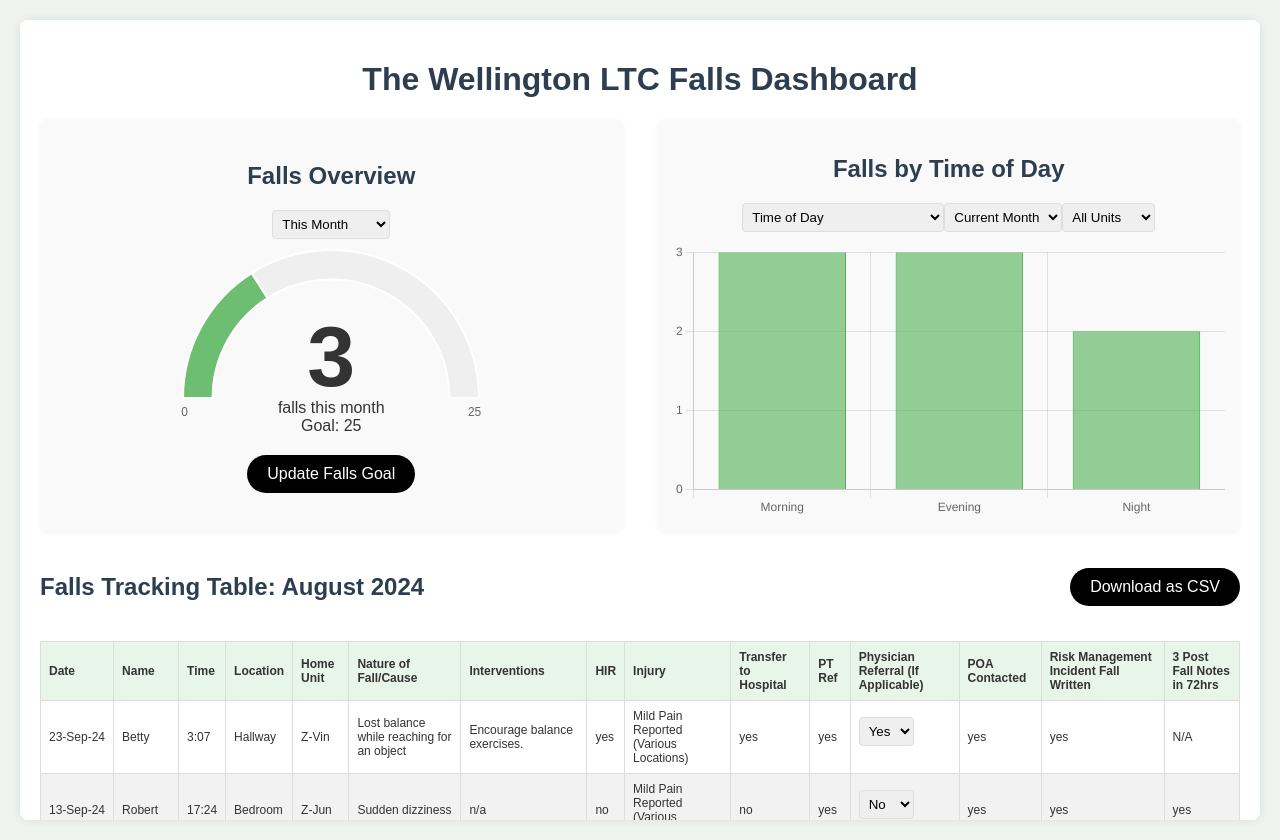
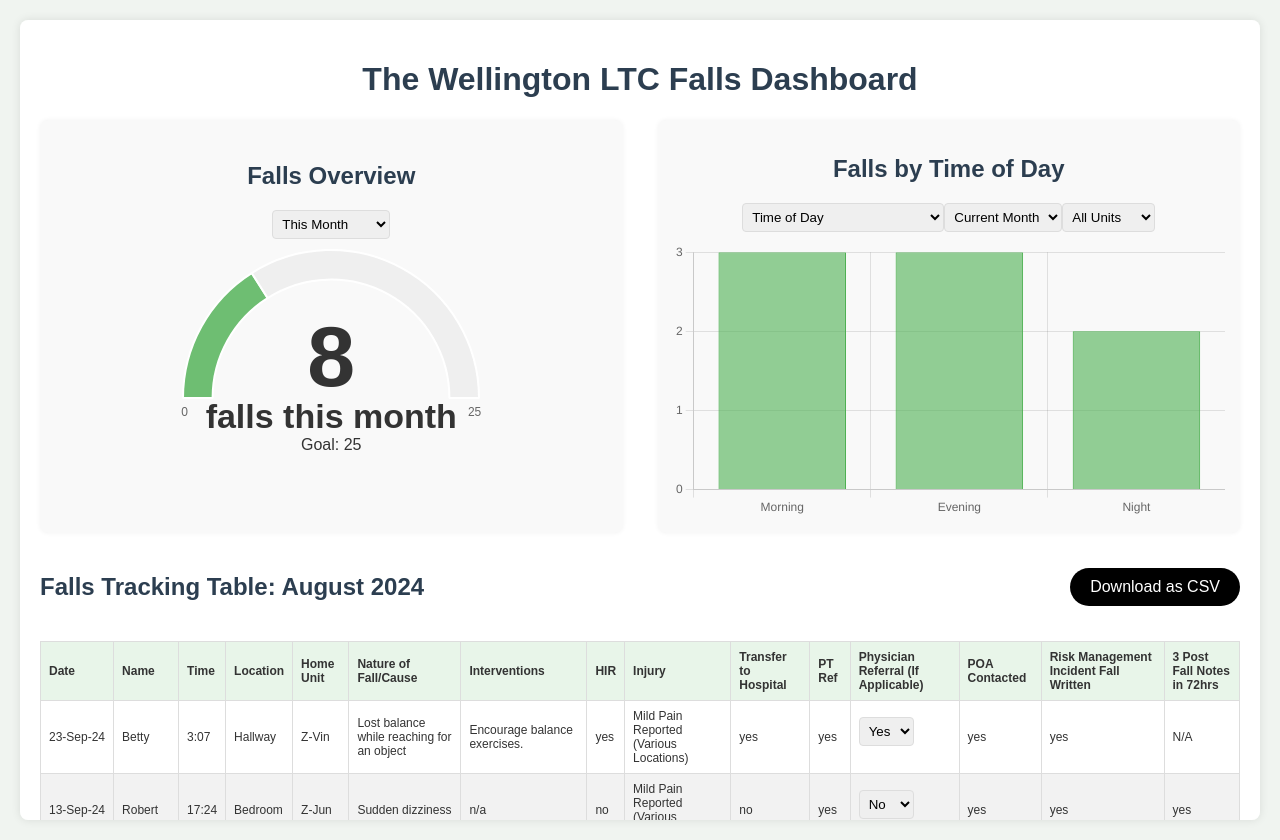
Before and after one commit to WayneWei228/demo-dashboard, a React (Create React App) app: page /dashboard in a window 1280 px wide. Built offline with nearby package versions, Linux system fonts and the light colour scheme; no server answers; the HTML template or start-up script is replaced by a standard one; a web font is replaced by a local one.

Commit message:
feat: responsive goal value and delete goal setting feature

```diff
--- a/src/pages/Dashboard.js
+++ b/src/pages/Dashboard.js
@@ -7,14 +7,27 @@ import * as XLSX from 'xlsx/xlsx.mjs';
 import { useNavigate } from 'react-router-dom';
 import 'reactjs-popup/dist/index.css';
 import { threeData } from '../data/TableData';
-import { sampleData } from '../data/sampleData';
 import csvFile from '../data/demo.csv';
 import * as Papa from 'papaparse';
 import { saveAs } from 'file-saver';
 
 export default function Dashboard() {
-  console.log('Dashboard component rendered');
-
+  function expandedLog(item, maxDepth = 100, depth = 0) {
+    if (depth > maxDepth) {
+      console.log(item);
+      return;
+    }
+    if (typeof item === 'object' && item !== null) {
+      Object.entries(item).forEach(([key, value]) => {
+        console.group(key + ' : ' + typeof value);
+        expandedLog(value, maxDepth, depth + 1);
+        console.groupEnd();
+      });
+    } else {
+      console.log(item);
+    }
+  }
+  // console.log('dashboard re-rendered');
   const navigate = useNavigate();
   const months = [
     'January',
@@ -32,22 +45,17 @@ export default function Dashboard() {
   ];
 
   // State variables
-  const [threeMonthData, setThreeMonthData] = useState(threeData);
+  const threeMonthData = threeData;
+  // const [threeMonthData, setThreeMonthData] = useState(threeData);
   const [tableData, setTableData] = useState([]);
 
   const [goal, setGoal] = useState(25);
   const [gaugeChartData, setGaugeChartData] = useState({
-    datasets: [
-      {
-        data: [0, 20],
-        backgroundColor: ['rgba(76, 175, 80, 0.8)', 'rgba(200, 200, 200, 0.2)'],
-        circumference: 180,
-        rotation: 270,
-      },
-    ],
+    labels: [],
+    datasets: [],
   });
 
-  const [gaugeChartOptions, setGaugeChartOptions] = useState({
+  const gaugeChartOptions = {
     responsive: true,
     maintainAspectRatio: false,
     cutout: '80%',
@@ -55,13 +63,24 @@ export default function Dashboard() {
       tooltip: { enabled: false },
       legend: { display: false },
     },
-  });
+  };
+
+  // const [gaugeChartOptions, setGaugeChartOptions] = useState({
+  //   responsive: true,
+  //   maintainAspectRatio: false,
+  //   cutout: '80%',
+  //   plugins: {
+  //     tooltip: { enabled: false },
+  //     legend: { display: false },
+  //   },
+  // });
 
   const [lineChartData, setLineChartData] = useState({
     labels: [],
     datasets: [],
   });
-  const [lineChartOptions, setLineChartOptions] = useState({
+
+  const lineChartOptions = {
     scales: {
       y: {
         beginAtZero: true,
@@ -72,21 +91,37 @@ export default function Dashboard() {
         },
       },
     },
-  });
+  };
+  // const [lineChartOptions, setLineChartOptions] = useState({
+  //   scales: {
+  //     y: {
+  //       beginAtZero: true,
+  //       min: 0,
+  //       max: 55,
+  //       ticks: {
+  //         stepSize: 5,
+  //       },
+  //     },
+  //   },
+  // });
   const [analysisChartData, setAnalysisChartData] = useState({
-    labels: ['Morning', 'Afternoon', 'Evening'],
-    datasets: [
-      {
-        label: 'Number of Falls',
-        data: [1, 1, 1], // TODO:
-        backgroundColor: 'rgba(76, 175, 80, 0.6)',
-        borderColor: 'rgb(76, 175, 80)',
-        borderWidth: 1,
-      },
-    ],
+    // labels: ['Morning', 'Afternoon', 'Evening'],
+    // datasets: [
+    //   {
+    //     label: 'Number of Falls',
+    //     data: [1, 1, 1], // TODO:
+    //     backgroundColor: 'rgba(76, 175, 80, 0.6)',
+    //     borderColor: 'rgb(76, 175, 80)',
+    //     borderWidth: 1,
+    //   },
+    // ],
+    labels: [],
+    datasets: [],
   });
 
-  const [analysisChartOptions, setAnalysisChartOptions] = useState({
+  // expandedLog(analysisChartData);
+
+  const analysisChartOptions = {
     responsive: true,
     scales: {
       y: {
@@ -100,7 +135,23 @@ export default function Dashboard() {
       tooltip: { enabled: false },
       legend: { display: false },
     },
-  });
+  };
+
+  // const [analysisChartOptions, setAnalysisChartOptions] = useState({
+  //   responsive: true,
+  //   scales: {
+  //     y: {
+  //       beginAtZero: true,
+  //       ticks: {
+  //         stepSize: 1,
+  //       },
+  //     },
+  //   },
+  //   plugins: {
+  //     tooltip: { enabled: false },
+  //     legend: { display: false },
+  //   },
+  // });
 
   const [gaugeChart, setGaugeChart] = useState(true);
 
@@ -113,6 +164,11 @@ export default function Dashboard() {
   const [analysisHeaderText, setAnalysisHeaderText] = useState('Falls by Time of Day');
   const [currentPage, setCurrentPage] = useState(1);
   const itemsPerPage = 8;
+
+  // console.log('tableData');
+  // console.log(tableData);
+  // console.log('gaugeChartData');
+  // expandedLog(gaugeChartData);
 
   useEffect(() => {
     // setAnalysisChartData({
@@ -148,7 +204,6 @@ export default function Dashboard() {
     fetch(csvFile)
       .then((response) => response.text())
       .then((text) => {
-        // 使用 PapaParse 解析 CSV 数据
         Papa.parse(text, {
           header: true,
           skipEmptyLines: true,
@@ -160,19 +215,31 @@ export default function Dashboard() {
           },
         });
       });
+
+    // console.log('fetching data effect');
+    // expandedLog(analysisChartData);
   }, []);
 
-  function countTotalFalls() {
-    return tableData.length;
-  }
+  useEffect(() => {
+    updateFallsChart();
+    // console.log('update fall chart effects');
+    // expandedLog(analysisChartData);
+  }, [fallsTimeRange, tableData]);
 
-  const handlePageChange = (newPage) => {
-    setCurrentPage(newPage);
-  };
+  useEffect(() => {
+    updateAnalysisChart();
+    // console.log('update Analysis effect');
+    // expandedLog(analysisChartData);
+  }, [analysisType, analysisTimeRange, analysisUnit, tableData]);
 
-  const indexOfLastItem = currentPage * itemsPerPage;
-  const indexOfFirstItem = indexOfLastItem - itemsPerPage;
-  const currentItems = tableData.slice(indexOfFirstItem, indexOfLastItem);
+  // useEffect(() => {
+  //   console.log('tableData updated:', tableData);
+  // }, [tableData]);
+
+  // useEffect(() => {
+  //   console.log('gaugeChartData updated:');
+  //   expandedLog(gaugeChartData);
+  // }, [gaugeChartData]);
 
   const updateFallsChart = () => {
     const timeRange = fallsTimeRange;
@@ -256,8 +323,20 @@ export default function Dashboard() {
         console.log(err);
       });
 
-    setGoal(newGoal);
+    // setGoal(newGoal);
   };
+
+  function countTotalFalls() {
+    return tableData.length;
+  }
+
+  const handlePageChange = (newPage) => {
+    setCurrentPage(newPage);
+  };
+
+  const indexOfLastItem = currentPage * itemsPerPage;
+  const indexOfFirstItem = indexOfLastItem - itemsPerPage;
+  const currentItems = tableData.slice(indexOfFirstItem, indexOfLastItem);
 
   function countFallsByTimeOfDay(data) {
     var timeOfDayCounts = { Morning: 0, Evening: 0, Night: 0 };
@@ -449,14 +528,7 @@ export default function Dashboard() {
     saveAs(blob, 'updated_fall_data.csv');
   };
 
-  useEffect(() => {
-    updateFallsChart();
-    // eslint-disable-next-line react-hooks/exhaustive-deps
-  }, [fallsTimeRange, tableData]);
-
-  useEffect(() => {
-    updateAnalysisChart();
-  }, [analysisType, analysisTimeRange, analysisUnit, tableData]);
+  // console.log("I'm from end");
 
   return (
     <div className="dashboard">
@@ -489,7 +561,9 @@ export default function Dashboard() {
               <div id="gaugeContainer">
                 <div className="gauge">
                   {gaugeChartData.datasets.length > 0 && <Doughnut data={gaugeChartData} options={gaugeChartOptions} />}
-                  <div className="gauge-value">3</div>
+                  <div className="gauge-value">{tableData.length}</div>
+                  <br />
+                  {/* <br /> */}
                   <div className="gauge-label">falls this month</div>
                   <div className="gauge-goal">
                     Goal: <span id="fallGoal">{goal}</span>
@@ -504,15 +578,6 @@ export default function Dashboard() {
             ) : (
               <div id="lineChartContainer">
                 {lineChartData.datasets.length > 0 && <Line data={lineChartData} options={lineChartOptions} />}
-              </div>
-            )}
-            <br />
-            <br />
-            {gaugeChart && (
-              <div>
-                <button className="update-button" id="update-button" onClick={updateFalls}>
-                  Update Falls Goal
-                </button>
               </div>
             )}
           </div>
@@ -579,7 +644,6 @@ export default function Dashboard() {
           </div>
         </div>
       </div>
-      <div className="table-wrapper">
       <table>
         <thead>
           <tr>
@@ -629,7 +693,7 @@ export default function Dashboard() {
           ))}
         </tbody>
       </table>
-      </div>
+
       <div className="pagination">
         {Array.from({ length: Math.ceil(setTableData.length / itemsPerPage) }, (_, index) => (
           <button key={index} onClick={() => handlePageChange(index + 1)}>
--- a/src/styles/Dashboard.css
+++ b/src/styles/Dashboard.css
@@ -60,9 +60,9 @@ h2 {
   position: absolute;
   top: 50%;
   left: 50%;
-  padding-top: 65px;
+  padding-top: 70px; /* Adjusted padding to center */
   transform: translate(-50%, -50%);
-  font-size: 86px;
+  font-size: 100px; /* Increased font size */
   font-weight: bold;
 }
 .gauge-scale {
@@ -149,7 +149,10 @@ tr:nth-child(even) {
   align-items: center;
 }
 
-.table-wrapper {
-  /* max-height: 500px;
-  overflow-y: auto; */
+.gauge-label {
+  font-size: 34px; /* Adjust this size if you want it bigger */
+  font-weight: bold; /* Make the text bold */
+  text-align: center;
+  margin-top: -20px; /* Adjust the spacing as needed */
+  color: #333; /* Ensure the color matches */
 }
```
Lines whose indentation alone changed are shown as unchanged.
